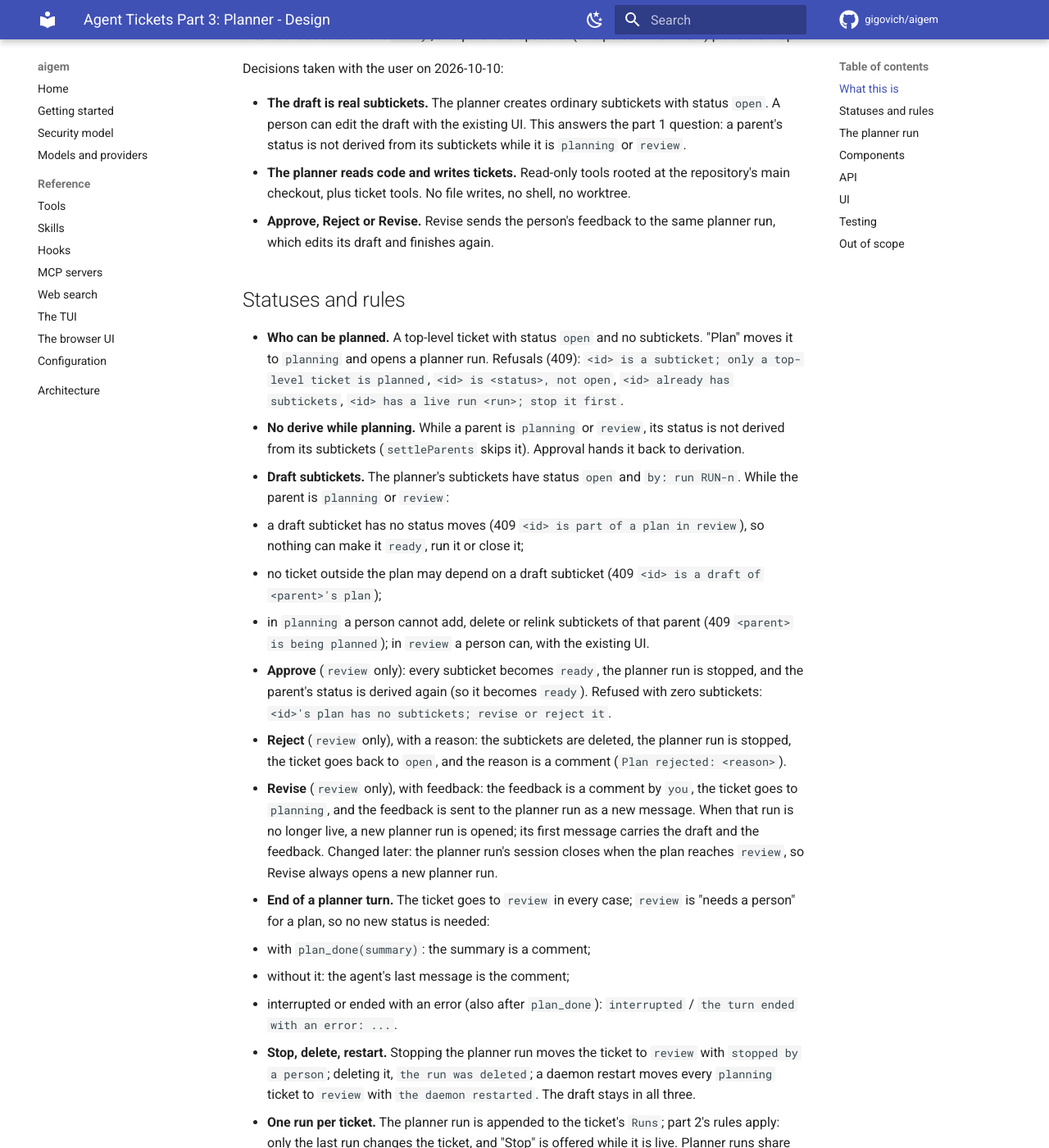
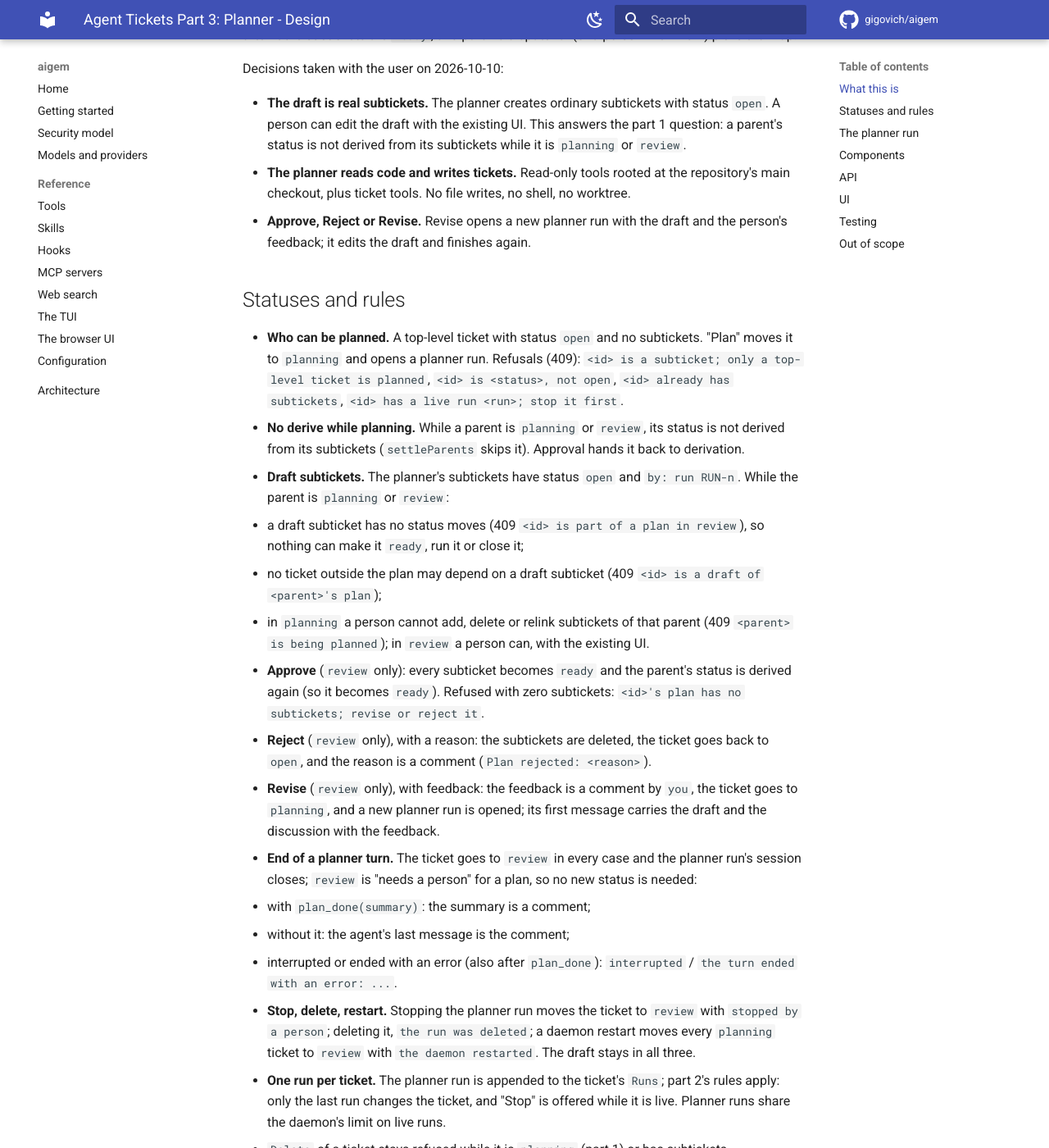
Before and after one commit to gigovich/aigem, an MkDocs documentation site: the page built from docs/superpowers/specs/2026-10-10-agent-tickets-part3-planner-design.md, in a window 1280 px wide and 1400 px high, scrolled down 436 px. Shown: the whole window at 82% size. Built offline with MkDocs 1.6.1 and Material for MkDocs 9.7.7, drawn with Linux system fonts in a browser that asks for light colours; comment, search, counter and statistics services are not loaded; some of the changed text lies outside the part shown.

Commit message:
fix(runner): planner review races and dead stop

```diff
--- a/docs/superpowers/specs/2026-10-10-agent-tickets-part3-planner-design.md
+++ b/docs/superpowers/specs/2026-10-10-agent-tickets-part3-planner-design.md
@@ -20,8 +20,8 @@ Decisions taken with the user on 2026-10-10:
   status is not derived from its subtickets while it is `planning` or `review`.
 - **The planner reads code and writes tickets.** Read-only tools rooted at the repository's main
   checkout, plus ticket tools. No file writes, no shell, no worktree.
-- **Approve, Reject or Revise.** Revise sends the person's feedback to the same planner run, which
-  edits its draft and finishes again.
+- **Approve, Reject or Revise.** Revise opens a new planner run with the draft and the person's
+  feedback; it edits the draft and finishes again.
 
 ## Statuses and rules
 
@@ -39,20 +39,16 @@ Decisions taken with the user on 2026-10-10:
     `<id> is a draft of <parent>'s plan`);
   - in `planning` a person cannot add, delete or relink subtickets of that parent (409
     `<parent> is being planned`); in `review` a person can, with the existing UI.
-- **Approve** (`review` only): every subticket becomes `ready`, the planner run is stopped, and
-  the parent's status is derived again (so it becomes `ready`). Refused with zero subtickets:
+- **Approve** (`review` only): every subticket becomes `ready` and the parent's status is derived
+  again (so it becomes `ready`). Refused with zero subtickets:
   `<id>'s plan has no subtickets; revise or reject it`.
-- **Reject** (`review` only), with a reason: the subtickets are deleted, the planner run is
-  stopped, the ticket goes back to `open`, and the reason is a comment
-  (`Plan rejected: <reason>`).
+- **Reject** (`review` only), with a reason: the subtickets are deleted, the ticket goes back to
+  `open`, and the reason is a comment (`Plan rejected: <reason>`).
 - **Revise** (`review` only), with feedback: the feedback is a comment by `you`, the ticket goes
-  to `planning`, and the feedback is sent to the planner run as a new message. When that run is
-  no longer live, a new planner run is opened; its first message carries the draft and the
-  feedback.
-  Changed later: the planner run's session closes when the plan reaches `review`, so Revise
-  always opens a new planner run.
-- **End of a planner turn.** The ticket goes to `review` in every case; `review` is "needs a
-  person" for a plan, so no new status is needed:
+  to `planning`, and a new planner run is opened; its first message carries the draft and the
+  discussion with the feedback.
+- **End of a planner turn.** The ticket goes to `review` in every case and the planner run's
+  session closes; `review` is "needs a person" for a plan, so no new status is needed:
   - with `plan_done(summary)`: the summary is a comment;
   - without it: the agent's last message is the comment;
   - interrupted or ended with an error (also after `plan_done`): `interrupted` /
@@ -106,7 +102,7 @@ All on `/api/projects/{id}/tickets/{tid}/`; refusals are 409 with the reason as
 | `POST plan` | starts a planner run; 201 with the run |
 | `POST approve` | approves the plan; 200 with the ticket |
 | `POST reject` | `{reason}`; deletes the draft, back to `open`; 200 with the ticket |
-| `POST revise` | `{text}`; sends the feedback to the planner; 200 with the ticket |
+| `POST revise` | `{text}`; a new planner run gets the feedback; 200 with the ticket |
 
 Activity: `ticket.planned` (review reached, with the summary or reason), `ticket.approved`,
 `ticket.rejected`.
```
Also changed, not shown: other parts of docs/superpowers/specs/2026-10-10-agent-tickets-part3-planner-design.md (+1 -1 lines), 3 other files.
